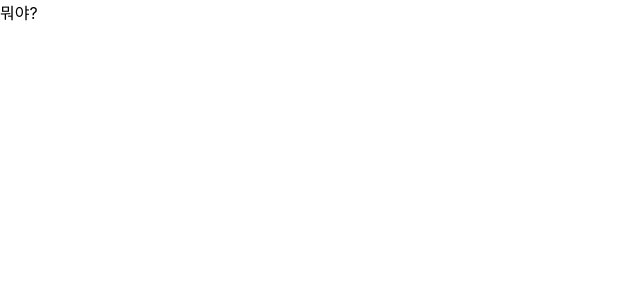
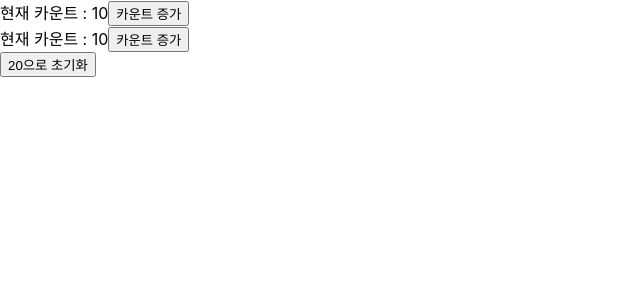
Before and after one commit to Kang-Seonggyu/ReactLearning, a React (Create React App) app: page / in a window 1280 px wide. Shown: the top 300 px of the page, without its empty margins (0-640 px from the left). Built offline with nearby package versions, Linux system fonts and the light colour scheme.

Commit message:
카운터 프로그램으로 생명주기 사용
getDerivedStateFromProps() 함수의 동작 원리 알아보기.
2개의 컴포넌트 만들어서 state에 저장되는 값을 변경해보기.

```diff
--- /dev/null
+++ b/src/03/Counter.jsx
@@ -0,0 +1,29 @@
+import React from "react";
+
+class Counter extends React.Component {
+    constructor(props) {
+        super(props);
+        this.state = {
+            //count 초기값을 프로퍼티에서 전달된 값으로 설정한다.
+            count : props.count,
+        };
+        this.increaseCount = this.increaseCount.bind(this);
+    }
+    increaseCount() {
+        this.setState(({ count }) => ({
+            count : count + 1
+        }));
+    }
+    render() {
+        return (
+            <div>
+                현재 카운트 : {this.state.count}
+                <button onClick={this.increaseCount}>
+                    카운트 증가
+                </button>
+            </div>
+        );
+    }
+}
+
+export default Counter;
--- /dev/null
+++ b/src/03/NewCounter.jsx
@@ -0,0 +1,40 @@
+import React from "react";
+
+class NewCounter extends React.Component {
+    constructor(props) {
+        super(props);
+        this.state = {};
+        this.increaseCount = this.increaseCount.bind(this);
+    }
+
+    static getDerivedStateFromProps(props, state) {
+        const { count } = props;
+        return {
+            // 프로퍼티에서 전달된 count값을 보관한다.
+            count,
+            newCount : count === state.count
+            // 프로퍼티가 변경되지 않았다면 기존 state값으로 설정한다.
+            ? state.newCount
+            // 프로퍼티가 변경되었다면 변경된 프로퍼티 값으로 설정한다.
+            : count,
+        };
+    }
+
+    increaseCount() {
+        this.setState(({ newCount }) => ({
+            newCount : newCount + 1
+        }));
+    }
+    render() {
+        return (
+            <div>
+                현재 카운트 : {this.state.newCount}
+                <button onClick={this.increaseCount}>
+                    카운트 증가
+                </button>
+            </div>
+        );
+    }
+}
+
+export default NewCounter;
--- a/src/App.js
+++ b/src/App.js
@@ -9,6 +9,9 @@ import ChildProperty from "./03/ChildProperty";
 import './App.css';
 import StateExample from "./03/StateExample";
 import LifecycleExample from "./03/LifecycleExample";
+import Counter from "./03/Counter";
+import newCounter from "./03/NewCounter";
+import NewCounter from "./03/NewCounter";
 
 var cart = { name : '도서', price : 1500 };
 var getTotal = function(cart) {
@@ -16,6 +19,14 @@ var getTotal = function(cart) {
 };
 
 class App extends React.Component {
+    constructor(props) {
+        super(props);
+        this.state = { count : 10 };
+        this.resetCount = this.resetCount.bind(this);
+    }
+    resetCount() {
+        this.setState(({ count }) => ({ count : count + 10 }));
+    }
     render() {
         return (
             /*<div className="body">
@@ -35,10 +46,12 @@ class App extends React.Component {
                     <div><button>자식 노드</button></div>
                 </ChildProperty>
                 <StateExample />
+                <LifecycleExample />
             </div> */
             <div>
-                뭐야?
-                <LifecycleExample />
+                <div><Counter count={this.state.count} /></div>
+                <div><NewCounter count={this.state.count} /></div>
+                <button onClick={this.resetCount}>{this.state.count +10}으로 초기화</button>
             </div>
 
         );
```
Also changed, not shown: src/03/increaseCount.jsx (deleted, +0 -25 lines).
